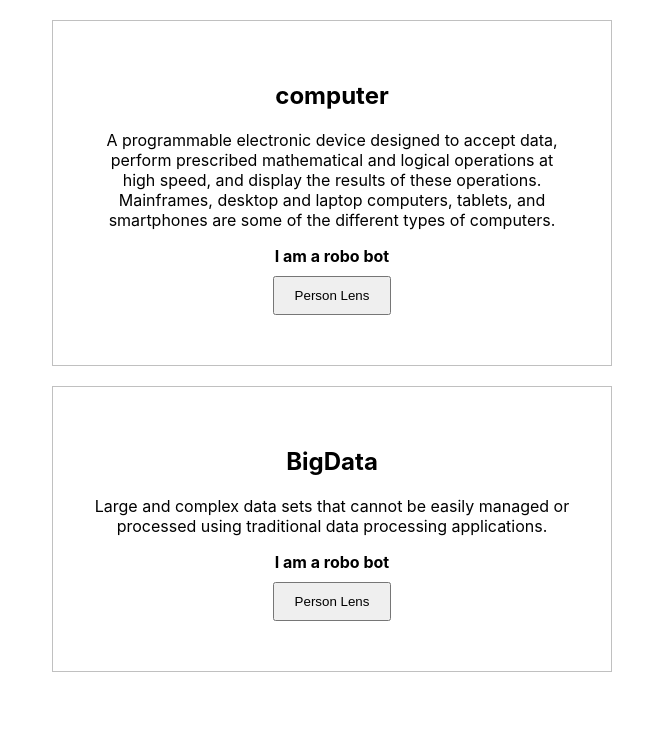
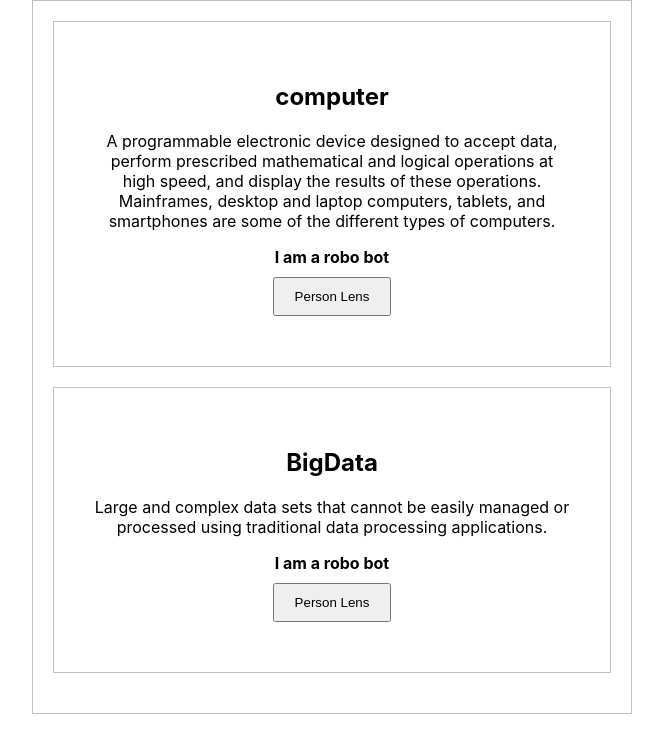
Before and after one commit to tripdragon/wordywordmenu, a React (Create React App) app: page / in a window 1280 px wide. Shown: the top 752 px of the page, without its empty margins (308-971 px from the left). Built offline with nearby package versions, Linux system fonts and the light colour scheme.

Commit message:
arrays!!!

```diff
--- a/src/App.js
+++ b/src/App.js
@@ -23,31 +23,32 @@ const internals = {};
 
 function App() {
 
-  // let currentPersona = Personas.set.base;
-  //
-  // const [persona,setPersona] = useState(Personas.set.base);
-  //
-  // function speak(mode){
-  //   switch (mode) {
-  //     case MODES.trumpo:
-  //
-  //       break;
-  //     case MODES.pickles:
-  //
-  //       break;
-  //     default:
-  //
-  //   }
-  // }
-  //
-  // function changePersona(per){
-  //   setPersona(per);
-  // }
+  // early figuring out what the schema is like
+  // as .map is not avaialble in an object
 
+  function BuildList(){
+    // const gg = WORDS.set.map( x =>{
+    const gg = [];
+    Object.keys(WORDS.set).forEach(key => {
+      const title = WORDS.set[key].title;
+      gg.push(
+      <li key={title} >
+        <DefinitionCard title={title}  />
+      </li>
+      );
+    });
+
+    return <ul className="djkfngkjdfng">{gg}</ul>;
+  }
 
   return (
     <>
     <div className="App">
+
+    <BuildList />
+
+    {/*
+
       <ul className="djkfngkjdfng">
         <li>
           <DefinitionCard title={WORDS.set.computer.title}  />
@@ -56,6 +57,7 @@ function App() {
           <DefinitionCard title={WORDS.set.bigdata.title}  />
         </li>
       </ul>
+    */}
     </div>
     </>
   );
--- a/src/index.css
+++ b/src/index.css
@@ -21,6 +21,8 @@ ul{
   padding: 0;
   margin: 0;
   padding: 20px;
+
+  border : solid 1px silver;
 }
 li{
   //box-shadow: 6px 1px 5px 0px rgba(0,0,0,0.16);
--- a/src/wordmenu.js
+++ b/src/wordmenu.js
@@ -22,6 +22,22 @@
   Some start definitions taken from https://www.dictionary.com/
 
 */
+
+
+export const CATEGORIES = {
+  version : 0,
+  cache1 : [],
+  titles : {},
+  set : {},
+  add(cat){
+    this.cache1.push(cat);
+    this.titles[cat.title.toLowerCase()] = cat.title.toLowerCase();
+    this.set[cat.title.toLowerCase()] = cat;
+  }
+};
+
+
+
 
 export const WORDS = {
   version : 0,
```
Also changed, not shown: scratch.js (added, +21 -0 lines).
